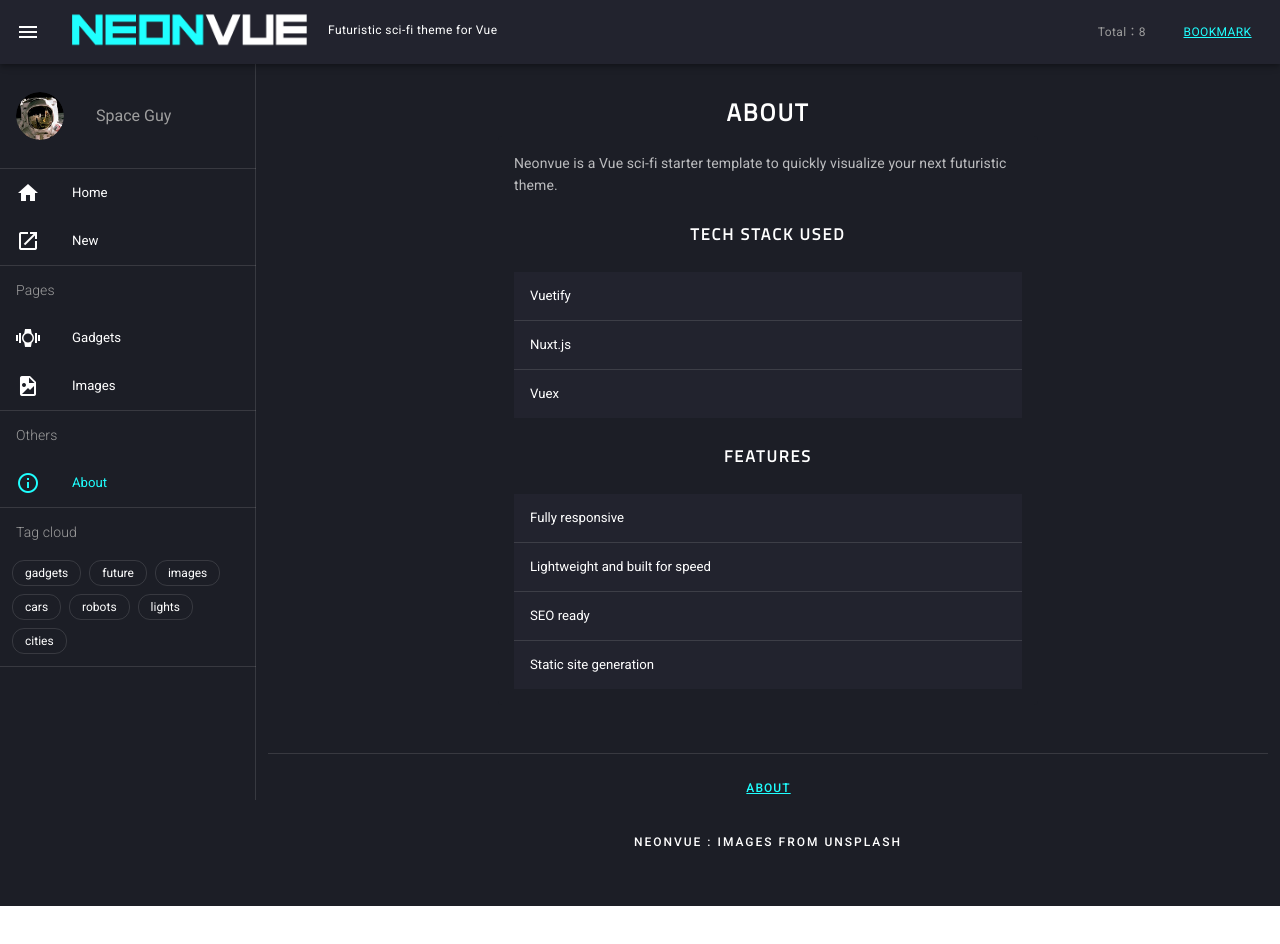
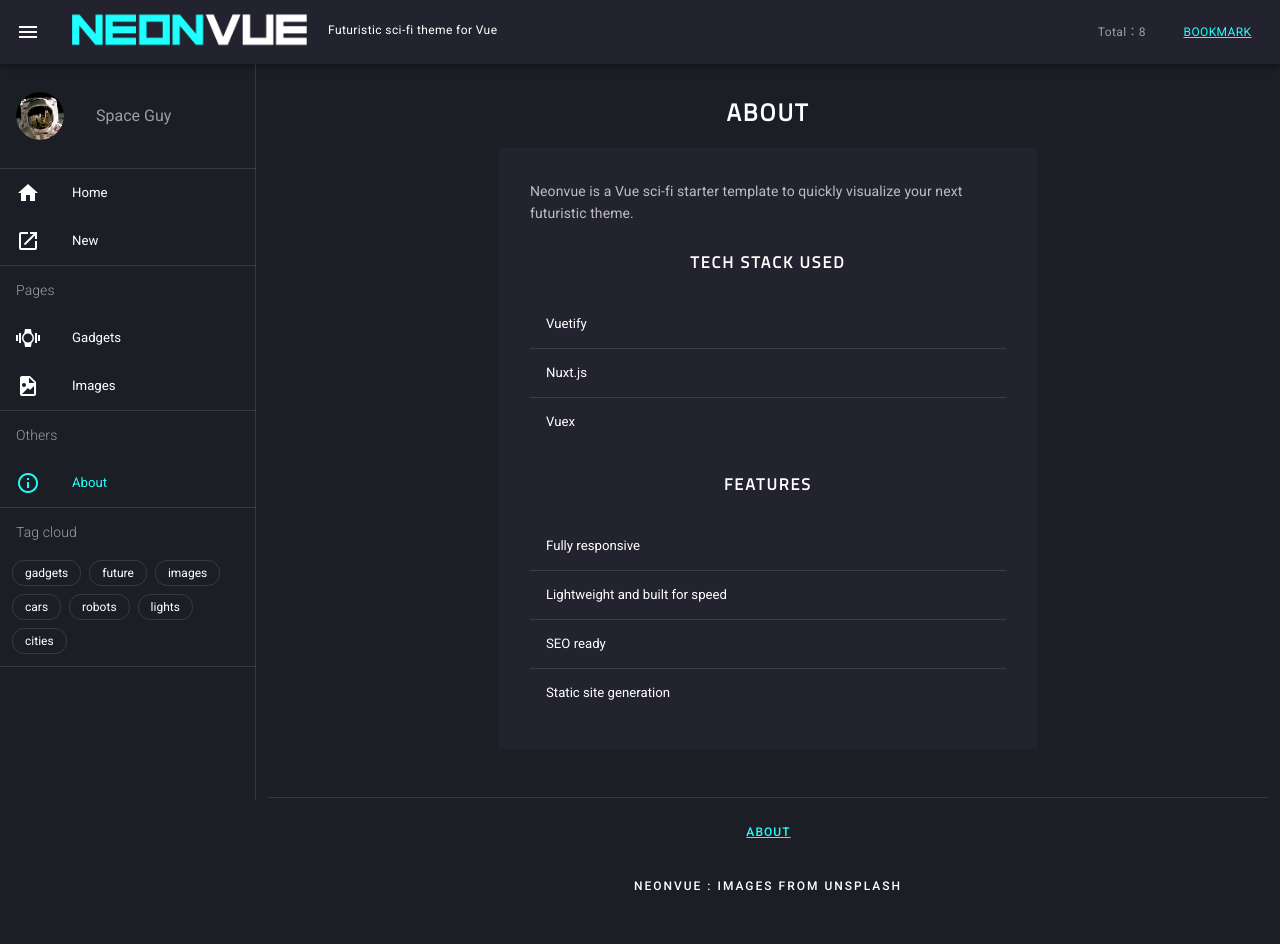
Before and after one commit to marknakajima/neonvue, a Nuxt app: page /about in a window 1280 px wide. Shown: the top 944 px of the page. Before the commit the page ends 906 px from the top, so only its background shows below. Built offline with nearby package versions, Linux system fonts and the light colour scheme.

Commit message:
Fix card background color

```diff
--- a/pages/about.vue
+++ b/pages/about.vue
@@ -7,7 +7,12 @@
             About
         </h1>
 
-        <v-card max-width="540" class="mx-auto mt-n3" elevation="0">
+        <v-card
+            max-width="540"
+            class="mx-auto pa-4"
+            elevation="0"
+            :color="'#22232e'"
+        >
             <v-card-text>
                 <p class="mb-6">
                     Neonvue is a Vue sci-fi starter template to quickly
```
